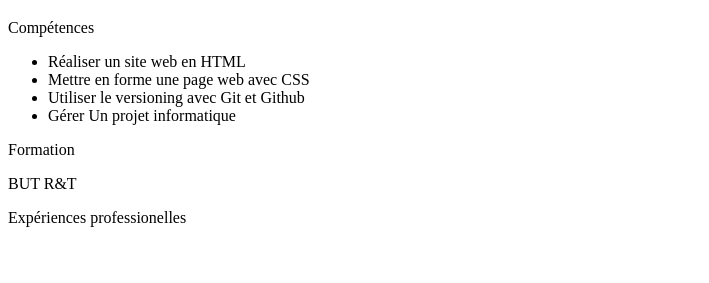
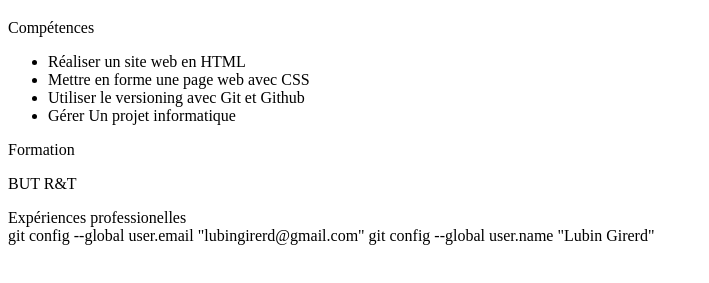
Before and after one commit to lurnot3k/Site-Web-R109, a plain HTML site: page index.html in a window 1280 px wide. Shown: the part 61-344 px from the top of the page, without its empty margins (0-709 px from the left). Drawn offline with Linux system fonts and the light colour scheme.

Commit message:
First commit

```diff
--- a/index.html
+++ b/index.html
@@ -21,3 +21,6 @@
     </main>
 </body>
 </html>
+
+git config --global user.email "lubingirerd@gmail.com"
+git config --global user.name "Lubin Girerd"
```
